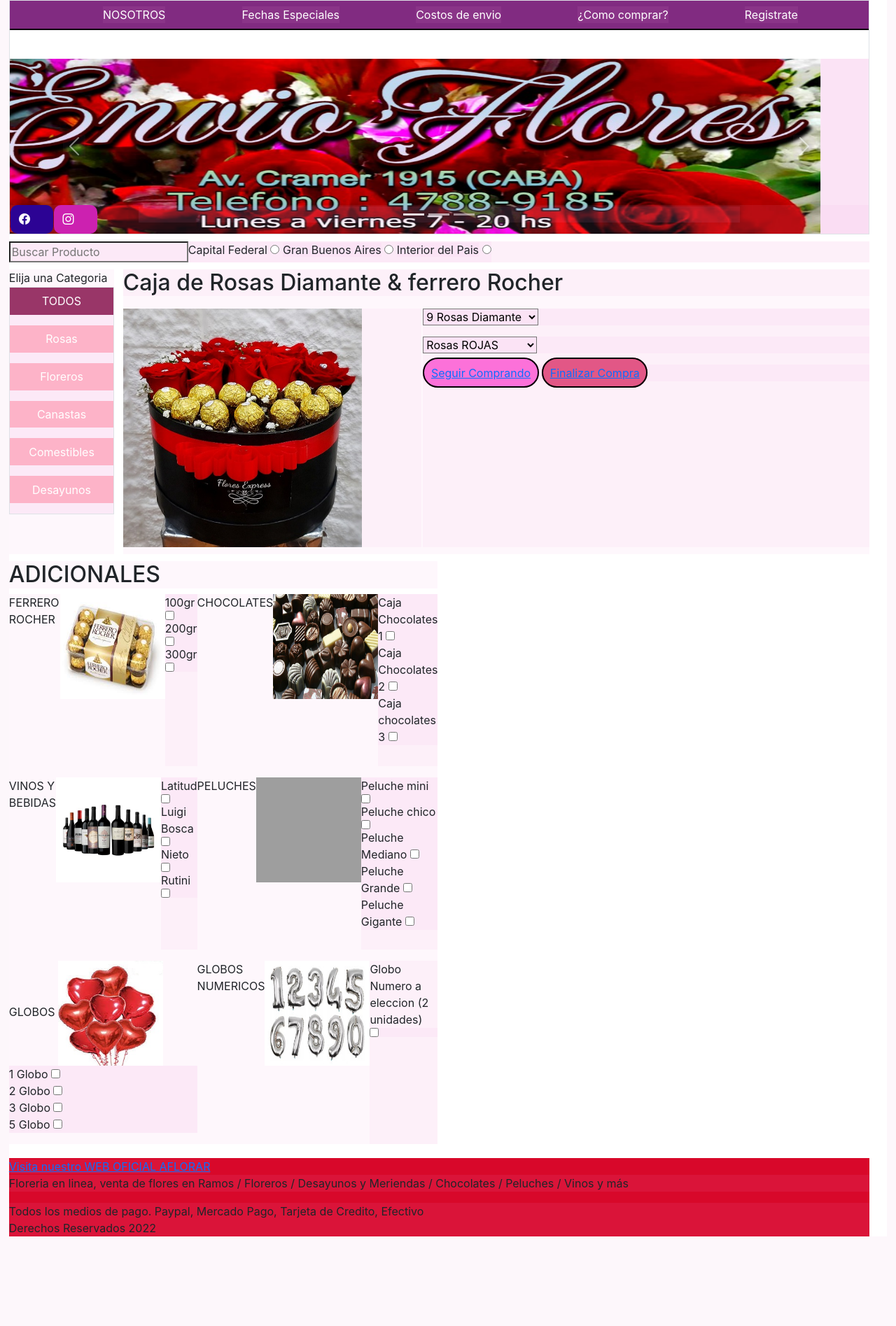
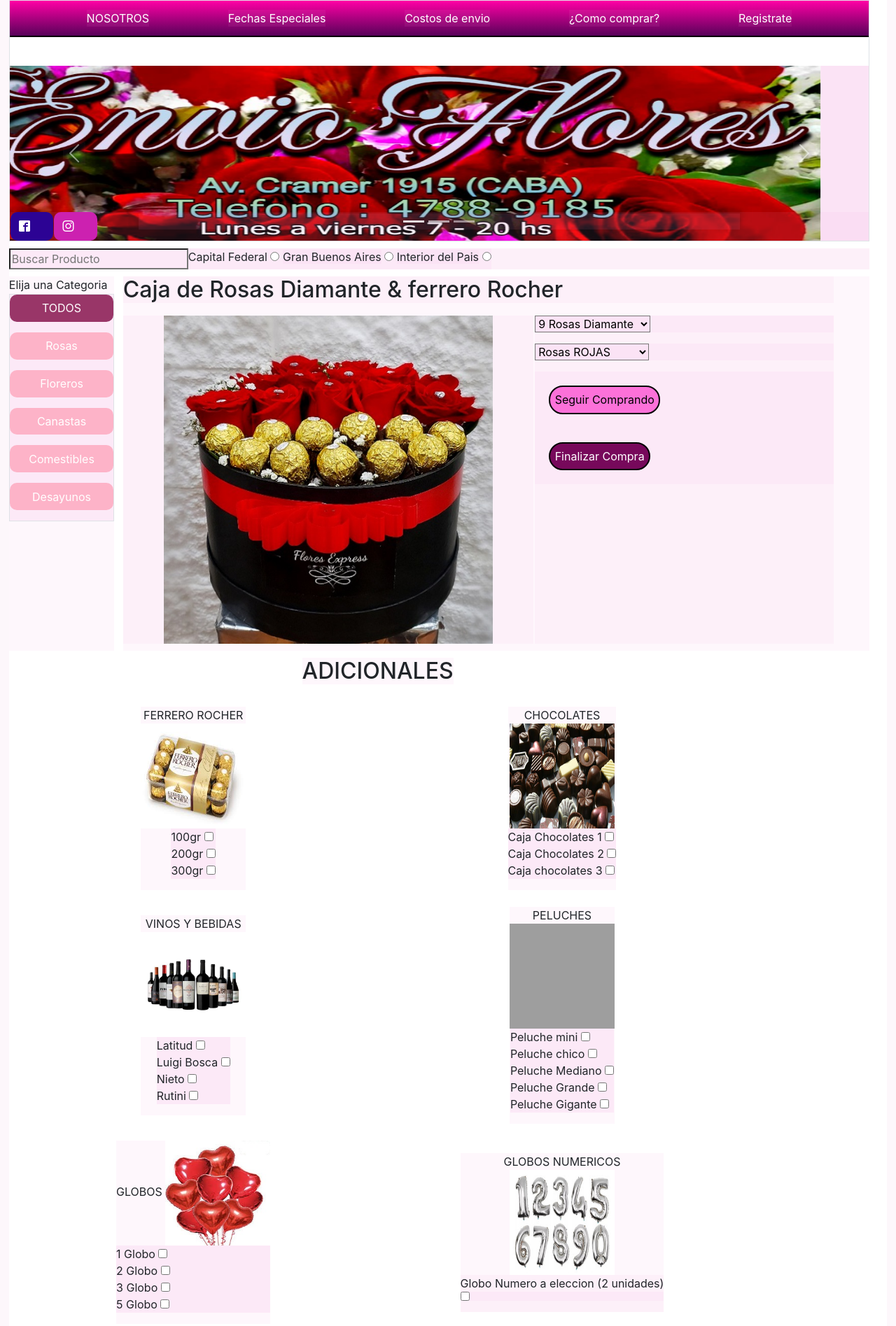
Before and after one commit to Nicocere/EnvioFlores_Cerecedo, a website: page Paginas/Pagina PRODUCTOS/CajFerRosDiam.HTML in a window 1280 px wide. Shown: the top 1895 px of the page at 70% size. Before the commit the page ends 1779 px from the top, so only its background shows below. Drawn offline with nearby package versions, Linux system fonts and the light colour scheme; grey boxes are pictures that could not be loaded; files whose address does not match are found by name; a web font is replaced by a local one.

Commit message:
proyecto_Casi_terminado
en esta modificacion, termine de ultimar detalles en responsive, organizar todos los htmls y editar los css y sass para darle un mejor aspecto.

```diff
--- a/Estilos.CSS
+++ b/Estilos.CSS
@@ -68,8 +68,9 @@
     display: flex;
     justify-content: space-evenly;
     margin: 0%;
-    background: #690269d5;
+    background: linear-gradient(#ff00a5, #58025a);
     border-bottom: 2px solid black;
+    padding: 5;
 
 }
 
@@ -213,6 +214,7 @@
     transition: all 0.6s;
     transition: all 0.6s;
     box-sizing: border-box;
+    border-radius: 10px;
 }
 
 .category_list .category_item:hover {
@@ -220,9 +222,6 @@
     box-shadow: 10px 10px 14px 2px rgba(0,0,0,0.47);
 
 }
-
-
-
 
 .category_list .ct_item-active {
     background-color: rgba(133, 17, 75, 0.829);
@@ -294,12 +293,10 @@
 #productoseleccionado{
     display: grid;
     grid-template-areas:
-    "titulo titulo "
-    "imagen cantidad "
-    "imagen colorrosas "
-   ;
-    grid-template-columns: 40%;
-    grid-template-rows: 20;
+        "titulo titulo "
+        "imagen cantidad "
+        "imagen colorrosas ";
+    grid-template-columns: 55% 40%;
     grid-column-gap: 2px;
     grid-row-gap: 10px;
     max-width: 100%;
@@ -326,35 +323,47 @@
     grid-area: imagen;
     width: 80%;
 }
-
-
+.imagenproducto {
+    display: flex;
+    justify-content: center;
+    width: 100%;
+}
 
 
 
 /* finalizar o seguir comprando */
 
+.botonescompra {
+    display: flex;
+    flex-direction: column;
+    align-items: flex-start;
+
+}
+
 .btnfinalizar {
-    background-color: rgb(226, 87, 134);
-    border-radius: 20rem;
+    background-color: rgb(119, 9, 91);
+    border-radius: 20px;
     padding: 1.5%;
     border: 2px solid black;
-
+    margin: 20px;
+    text-decoration: none;
+    color: white;
 }
 
 .btnseguir {
     background-color: rgb(252, 113, 217);
-    border-radius: 20rem;
+    border-radius: 20px;
     padding: 1.5%;
     border: 2px solid black;
-
-
+    margin: 20px;
+    text-decoration: none;
+    color: black;
 }
 
 /* ADICIONALES */
 
 #adicionales {
     display: grid;
-
     grid-template-areas:
         "adic adic"
         "ferrero choco"
@@ -362,44 +371,63 @@
         "globo globonum";
     height: 100%;
     grid-auto-rows: 0fr 3fr 3fr 3fr;
-    background-color: white ;
-
+    background: white;
+    grid-template-columns: 350% 350%;
+    justify-items: center;
+    align-items: center;
 }
 
 .adic{
     grid-area: adic;
     height: fit-content;
-    width: 100%;
+
 }
 .ferrero{
     grid-area: ferrero;
     display: flex;
+    align-items: center;
+    align-content: center;
+    flex-direction: column;
 
 }
 .chocolates {
     grid-area: choco;
     display: flex;
+    align-items: center;
+    align-content: center;
+    flex-direction: column;
 }
 
 .vinos {
     grid-area: vinos;
     display: flex;
-
+    align-items: center;
+    align-content: center;
+    flex-direction: column;
 }
 
 .peluches {
     grid-area: peluche;
     display: flex;
+    align-items: center;
+    align-content: center;
+    flex-direction: column;
 }
 
 .goblo {
     grid-area: globo;
     display: flex;
+    align-items: center;
+    align-content: center;
+    flex-direction: column;
 }
 
 .globosnum {
     grid-area: globonum;
     display: flex;
+    align-items: center;
+    align-content: center;
+    flex-direction: column;
 }
 
 
@@ -522,7 +550,7 @@
     }
 
 
-    /* productos vista movil */
+    /* productos vista tablets */
 
     #productos {
         display: grid;
@@ -580,7 +608,25 @@
         object-fit: contain;
         height: 320px;
     }
-    /* categorias vista movil */
+
+#adicionales {
+    display: grid;
+    grid-template-areas:
+        "adic adic"
+        "ferrero choco"
+        "vinos peluche"
+        "globo globonum";
+    height: 100%;
+    grid-auto-rows: 0fr 3fr 3fr 3fr;
+    background: white;
+    grid-template-columns: 200% 200%;
+    justify-items: center;
+    align-items: center;
+}
+
+
+
+    /* categorias vista tablets */
 
 .navmenu {
         grid-area: nav;
@@ -870,6 +916,9 @@
     border-radius: 8px;
 
 }
+.category_list .ct_item-active {
+    background-color: rgba(133, 17, 75, 0.829);
+}
 
 }
 
--- a/Paginas/Pagina PRODUCTOS/CajFerRosDiam.HTML
+++ b/Paginas/Pagina PRODUCTOS/CajFerRosDiam.HTML
@@ -47,7 +47,7 @@
    <!-- ICONOS DE FACEBOOK E INSTAGRAM Y LOGO ENVIO FLORES-->
 
       <div class="social-bar">
-         <a href="http://facebook.com/flores.aflorar" class="icon icon-facebook" target="_blank"></a>
+         <a href="http://facebook.com/flores.aflorar" class="icon icon-facebook2" target="_blank"></a>
          <a href="http://instagram.com/aflorar.arg" class="icon icon-instagram" target="_blank"></a>
       </div>
 
--- a/SASS/origen.scss
+++ b/SASS/origen.scss
@@ -64,8 +64,9 @@
     display: flex;
     justify-content: space-evenly;
     margin: 0%;
-	background: #690269d5;
+    background: linear-gradient(#ff00a5, #58025a);
     border-bottom: 2px solid black;
+    padding: 5;
 }
 .seccion {
 	padding: 8px;
@@ -271,41 +272,72 @@
 
 #adicionales {
     display: grid;
-	grid-template-areas: "adic adic" "ferrero choco" "vinos peluche" "globo globonum";
+    grid-template-areas:
+        "adic adic"
+        "ferrero choco"
+        "vinos peluche"
+        "globo globonum";
     height: 100%;
-	grid-template-columns: 50%;
     grid-auto-rows: 0fr 3fr 3fr 3fr;
-	background-color: white;
+    background: white;
+    grid-template-columns: 350% 350%;
+    justify-items: center;
+    align-items: center;
 }
-.adic {
+
+.adic{
     grid-area: adic;
     height: fit-content;
-	width: 100%;
+
 }
-.ferrero {
+.ferrero{
     grid-area: ferrero;
     display: flex;
+    align-items: center;
+    align-content: center;
+    flex-direction: column;
+
 }
 .chocolates {
     grid-area: choco;
     display: flex;
+    align-items: center;
+    align-content: center;
+    flex-direction: column;
 }
+
 .vinos {
     grid-area: vinos;
     display: flex;
+    align-items: center;
+    align-content: center;
+    flex-direction: column;
 }
+
 .peluches {
     grid-area: peluche;
     display: flex;
+    align-items: center;
+    align-content: center;
+    flex-direction: column;
 }
+
 .goblo {
     grid-area: globo;
     display: flex;
+    align-items: center;
+    align-content: center;
+    flex-direction: column;
 }
+
 .globosnum {
     grid-area: globonum;
     display: flex;
+    align-items: center;
+    align-content: center;
+    flex-direction: column;
 }
+
 .produadic {
 	width: 150px;
 	height: 150px;
```
Also changed, not shown: Paginas/Pagina Header/Como_comprar.html (+1 -1 lines), Paginas/Pagina Header/Costos_envio.html (+1 -1 lines), Paginas/Pagina Header/Registrate.html (+1 -1 lines), Paginas/Pagina Header/fechas_especiales.html (+1 -1 lines), Paginas/Pagina PRODUCTOS/Caj25Rosas.html (+8 -12 lines), Paginas/finalizarcompra.html (+2 -2 lines), SASS/_responsive.scss (+25 -15 lines), CSS/destino.css, 1 other file. Lines whose indentation alone changed are shown as unchanged.
